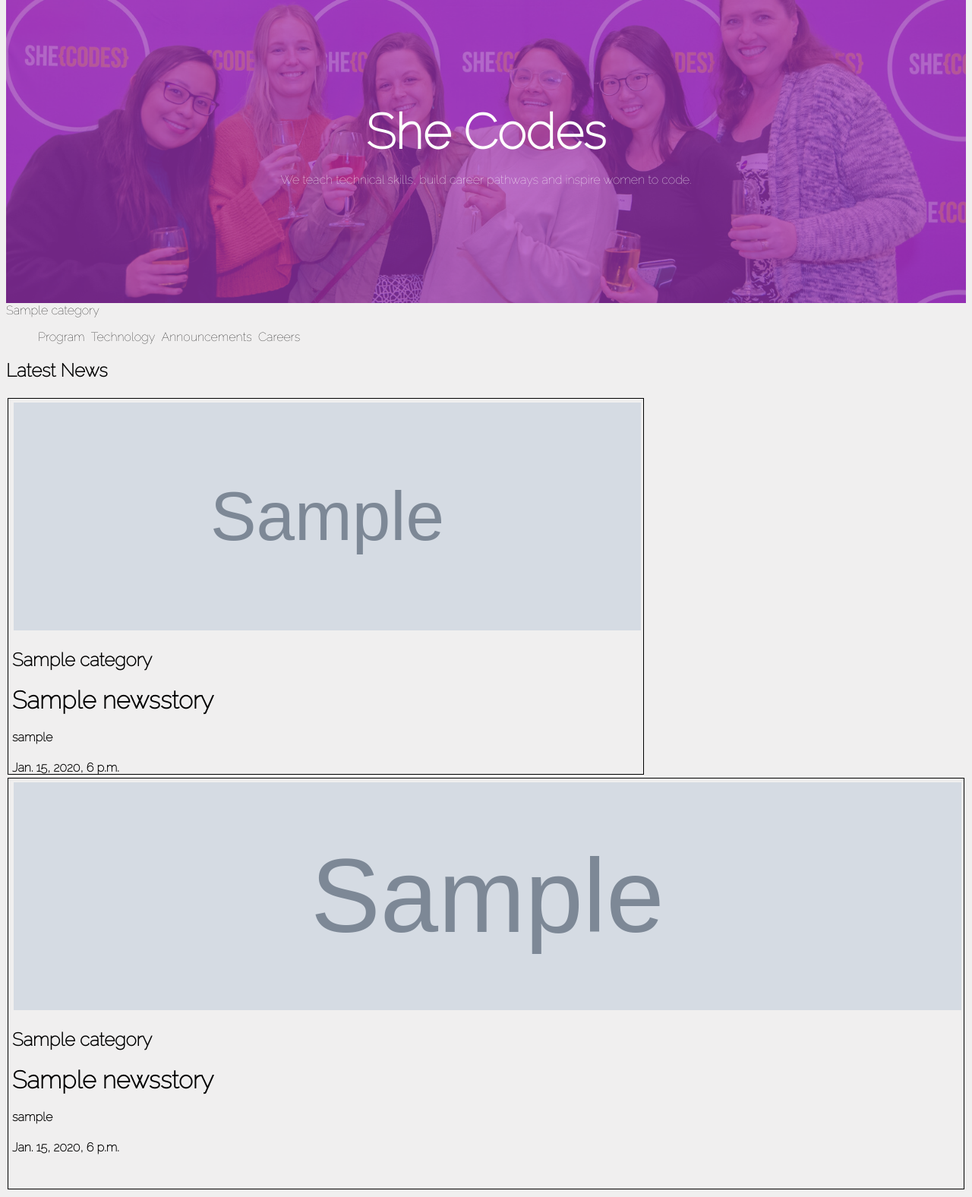
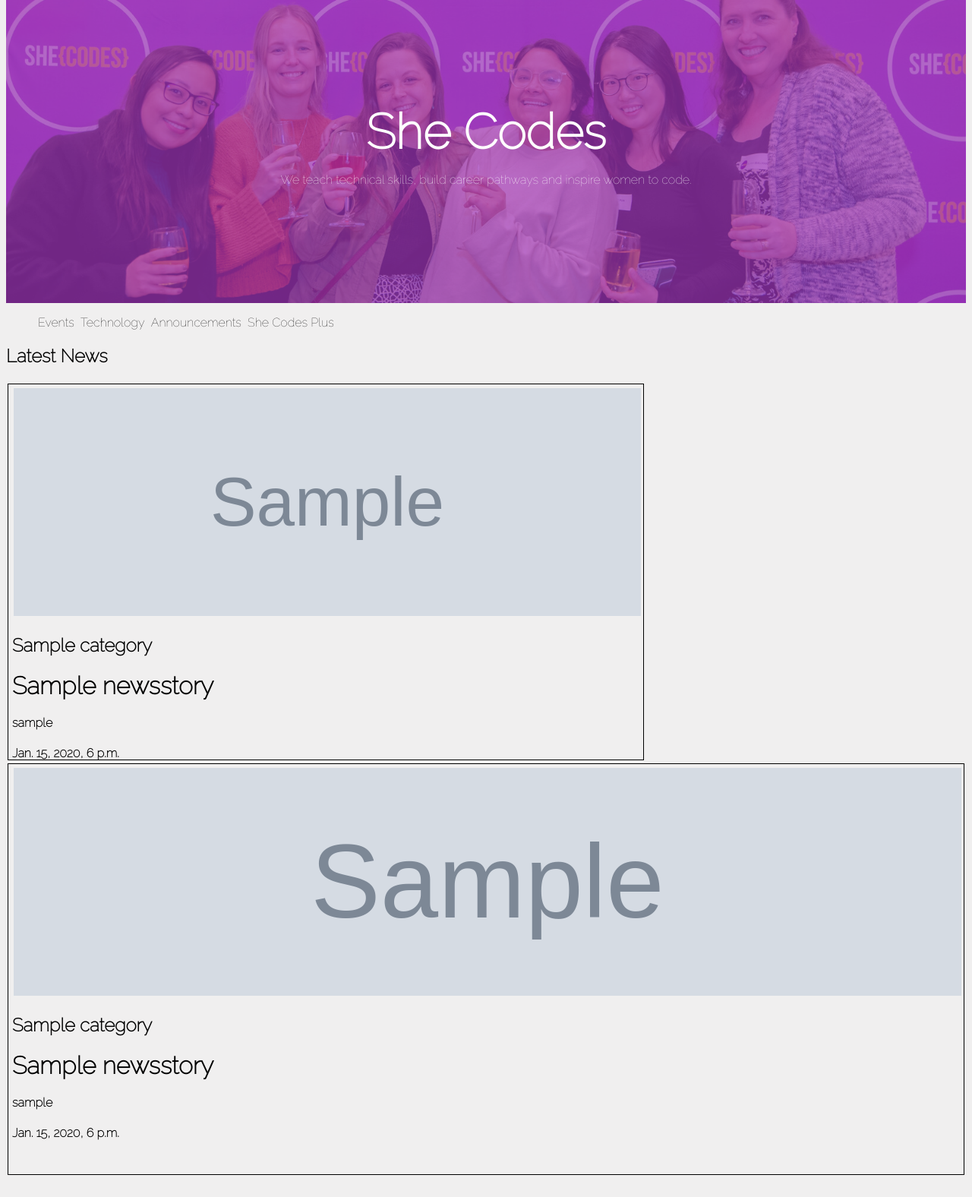
Before and after one commit to SheCodesAus/she-codes-django-news-project-tracyleerothery, a Django app: page /news/ in a window 1280 px wide. Shown: the part 89-1665 px from the top of the page at 76% size. After the commit the page ends 1636 px from the top, so only its background shows below. Run offline with Django 4.2, Linux system fonts and the light colour scheme; tables that the repository leaves empty hold one stand-in row (values such as "Sample post"); grey boxes marked "Sample" are stand-in pictures; parts of the project's set-up code (start-up, migrations or seed data) failed here and were passed over; some web fonts are replaced.

Commit message:
Update_categories

```diff
--- a/she_codes_news/news/templates/news/index.html
+++ b/she_codes_news/news/templates/news/index.html
@@ -15,21 +15,21 @@
 
 {% endif %}
 
-<section class="categories-section">
+{% comment %} <section class="categories-section">
 {% if categories %}
   {% for cat in categories %}
 
     {{cat.name}}
     {% endfor %}
-      {% endif %}
+      {% endif %}  {% endcomment %}
 
 
 <div>
     <ul>
-        <a href="{% url 'news:category' 'Program' %}">Program</a>
+        <a href="{% url 'news:category' 'Events' %}">Events</a>
         <a href="{% url 'news:category' 'Technology' %}">Technology</a>
         <a href="{% url 'news:category' 'Announcements' %}">Announcements</a>
-        <a href="{% url 'news:category' 'Careers' %}">Careers</a>
+        <a href="{% url 'news:category' 'She Codes Plus' %}">She Codes Plus</a>
     </ul>
 </div>
 
```
